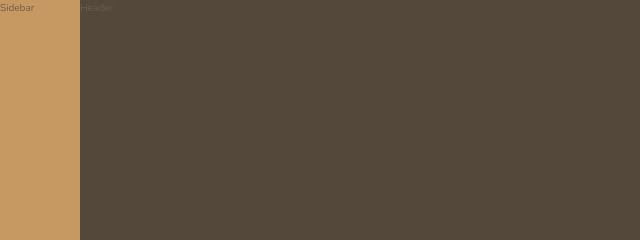
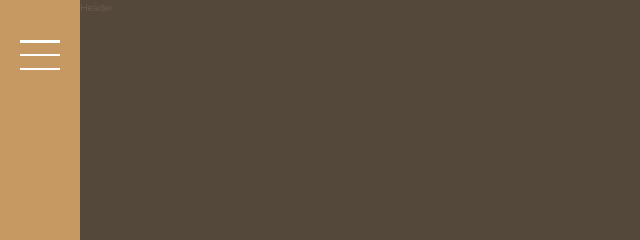
Before and after one commit to AustinWang0120/nexter-grid-site, a website: page index.html in a window 1280 px wide. Shown: the top 240 px of the page, 0-640 px from the left. Drawn offline with nearby package versions, Linux system fonts and the light colour scheme.

Commit message:
Build the sidebar

```diff
--- a/index.html
+++ b/index.html
@@ -16,7 +16,13 @@
 	</head>
 
 	<body class="container">
-		<div class="sidebar">Sidebar</div>
+		<div class="sidebar">
+			<div class="sidebar__icon">
+				<div class="sidebar__line"></div>
+				<div class="sidebar__line"></div>
+				<div class="sidebar__line"></div>
+			</div>
+		</div>
 
 		<header class="header">Header</header>
 
--- a/sass/_sidebar.scss
+++ b/sass/_sidebar.scss
@@ -3,4 +3,20 @@
 
 	grid-row: 1 / -1;
 	grid-column: sidebar-start / sidebar-end;
+
+	&__icon {
+		width: 50%;
+		height: 3rem;
+		display: flex;
+		flex-direction: column;
+		justify-content: space-between;
+		margin: 4rem auto;
+		cursor: pointer;
+	}
+
+	&__line {
+		width: 100%;
+		height: 0.25rem;
+		background-color: #fff;
+	}
 }
```
Also changed, not shown: css/style.css.
